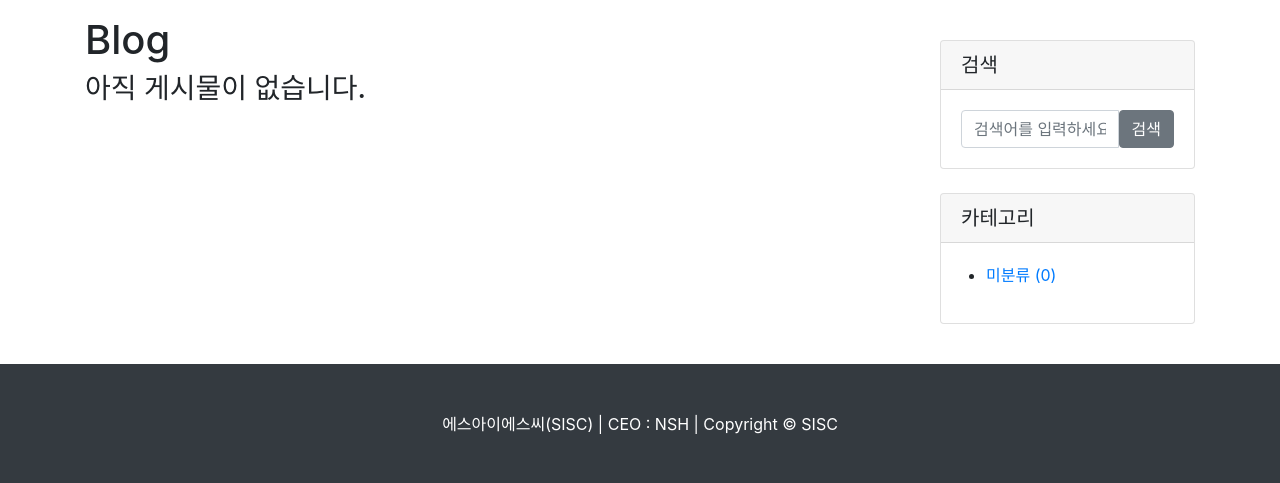
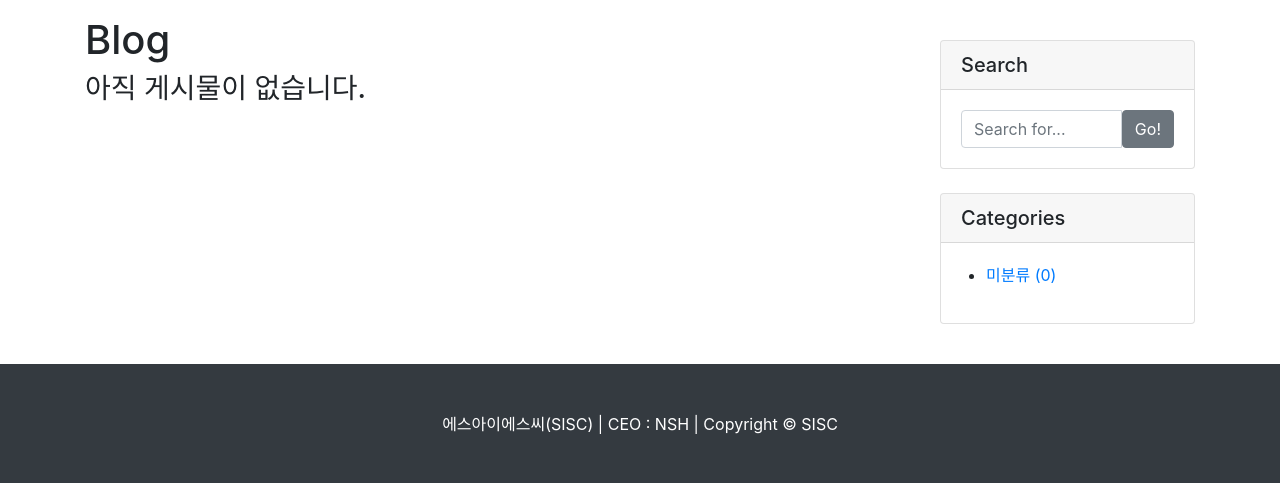
Before and after one commit to namsanghyoun/djangoFirst, a Django app: page /blog/ in a window 1280 px wide. Shown: the part 56-539 px from the top of the page. Run offline with Django 3.2, Linux system fonts and the light colour scheme; data that the repository does not hold is empty; some libraries are stand-ins or nearby versions.

Commit message:
수정사항 반영

```diff
--- a/blog/templates/blog/base.html
+++ b/blog/templates/blog/base.html
@@ -21,12 +21,12 @@
         <div class="col-md-4 col-lg-3">
             <!-- Search Widget -->
             <div class="card my-4">
-                <h5 class="card-header">검색</h5>
+                <h5 class="card-header">Search</h5>
                 <div class="card-body">
                     <div class="input-group">
-                        <input type="text" class="form-control" placeholder="검색어를 입력하세요" id="search-input">
+                        <input type="text" class="form-control" placeholder="Search for..." id="search-input">
                         <span class="input-group-btn">
-                                <button class="btn btn-secondary" type="button" onclick="searchPost();">검색</button>
+                                <button class="btn btn-secondary" type="button" onclick="searchPost();">Go!</button>
                             </span>
                     </div>
                 </div>
@@ -34,7 +34,7 @@
 
             <!-- Categories Widget -->
             <div class="card my-4" id="categories-card">
-                <h5 class="card-header">카테고리</h5>
+                <h5 class="card-header">Categories</h5>
                 <div class="card-body">
                     <div class="row">
 
@@ -65,7 +65,7 @@
         else{
             alert('검색어('+ searchValue +')가 너무 짧습니다.');
         }
-    }
+    };
 
     document.getElementById('search-input').addEventListener('keyup', function(event){
         if(event.key === 'Enter'){
```
